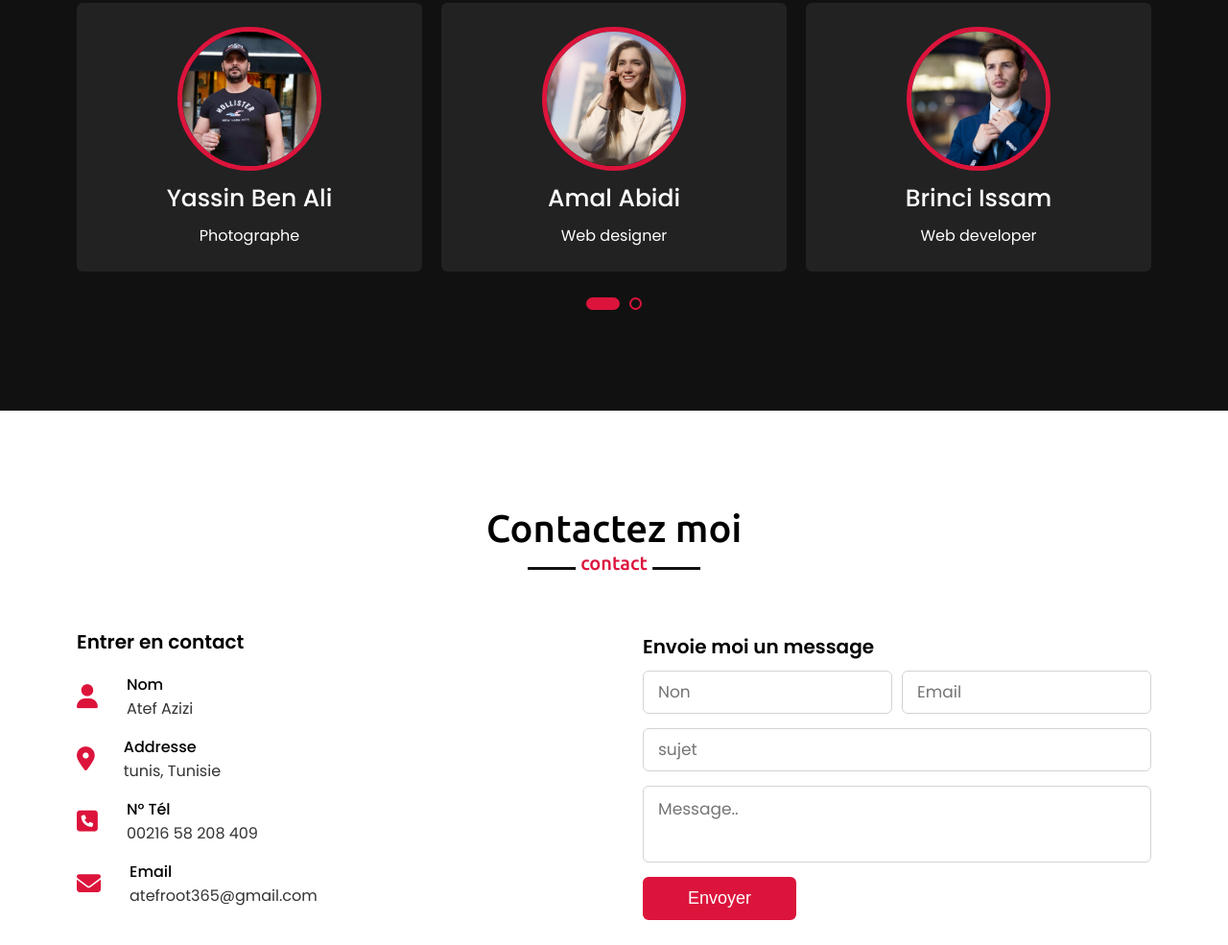
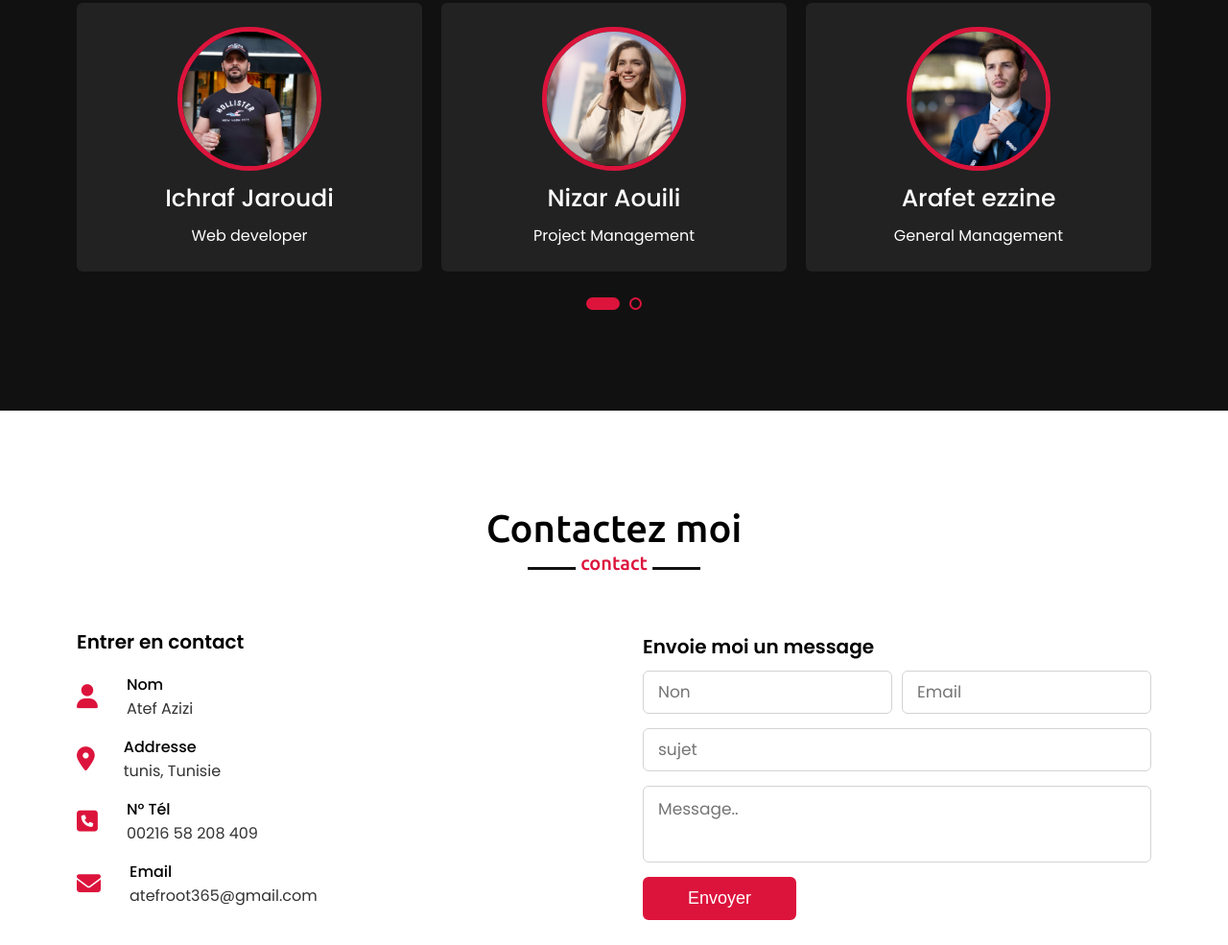
Before and after one commit to atefroot/atefroot.github.io, a plain HTML site: page index.html in a window 1280 px wide. Shown: the part 2956-3941 px from the top of the page at 96% size. Drawn offline with nearby package versions, Linux system fonts and the light colour scheme; some packages are replaced by stand-ins of ours; a script that the page names is missing.

Commit message:
Update index.html

```diff
--- a/index.html
+++ b/index.html
@@ -196,28 +196,28 @@
           <div class="card">
               <div class="box">
                   <img src="images/profile-2.jpeg" alt="">
-                  <div class="text">Yassin Ben Ali</div>
-                  <p>Photographe</p>
+                  <div class="text">Ichraf Jaroudi</div>
+                  <p>Web developer</p>
               </div>
           </div>
           <div class="card">
               <div class="box">
                   <img src="images/profile-3.jpeg" alt="">
-                  <div class="text">Amal Abidi</div>
-                  <p>Web designer</p>
+                  <div class="text">Nizar Aouili</div>
+                  <p>Project Management</p>
               </div>
           </div>
           <div class="card">
               <div class="box">
                   <img src="images/profile-4.jpeg" alt="">
-                  <div class="text">Brinci Issam</div>
-                  <p>Web developer</p>
+                  <div class="text">Arafet ezzine</div>
+                  <p>General Management</p>
               </div>
           </div>
           <div class="card">
               <div class="box">
                   <img src="images/profile-5.jpeg" alt="">
-                  <div class="text">Nizar Arfaoui</div>
+                  <div class="text">Houssem</div>
                   <p>Network Technician</p>
               </div>
           </div>
```
